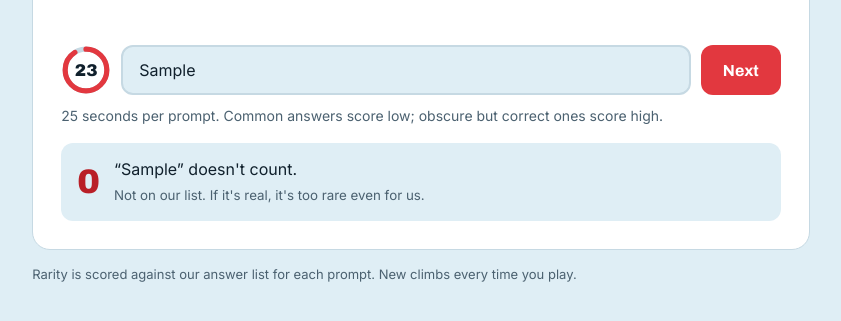
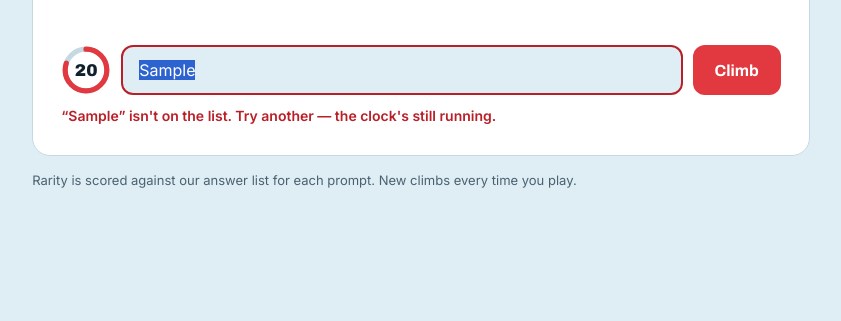
Before and after one commit to AustinBirchall/rareair, a plain HTML site: page index.html in a window 1280 px wide. Both pictures are taken after typing "Sample" into the empty fields and a click on the button "Climb". Shown: the part 615-936 px from the top of the page, without its empty margins (219-1060 px from the left). After the commit the page ends 866 px from the top, so only its background shows below. Drawn offline with Linux system fonts and the light colour scheme.

Commit message:
Only accept correct answers; wrong ones shake and the clock keeps running
Co-Authored-By: Claude Opus 5.5 <noreply@anthropic.com>
Claude-Session: https://claude.ai/code/session_017JNXVhk9Yg4ZsWzmX4tUmz

```diff
--- a/index.html
+++ b/index.html
@@ -69,6 +69,10 @@ button:disabled{opacity:.55;cursor:wait}
 .tiers div{background:var(--bg);border-radius:12px;padding:10px 12px;font-size:14px}
 .tiers b{display:block;font-family:Archivo}
 .note{font-size:13px;color:var(--mut);margin-top:14px}
+@keyframes shake{0%,100%{transform:none}20%,60%{transform:translateX(-7px)}40%,80%{transform:translateX(7px)}}
+input.shake{animation:shake .35s ease;border-color:var(--red2)}
+.hint.err{color:var(--red2);font-weight:600}
+@media(prefers-reduced-motion:reduce){input.shake{animation:none}}
 @keyframes pop{from{transform:scale(.8);opacity:0}to{transform:none;opacity:1}}
 .verdict.show .pts{animation:pop .35s ease-out}
 @media(prefers-reduced-motion:reduce){.verdict.show .pts{animation:none}#climber{transition:none!important}}
@@ -178,7 +182,8 @@ function show(){
   $("dots").innerHTML=qs.map((_,k)=>`<i class="${k<i?"on":k===i?"cur":""}"></i>`).join("");
   $("rnd").textContent=`Climb #${climb} · round ${i+1} of ${ROUNDS}`;
   $("prompt").textContent="Name "+qs[i];
-  $("hint").textContent="25 seconds per prompt. Common answers score low; obscure but correct ones score high.";
+  $("hint").classList.remove("err");
+  $("hint").textContent="25 seconds per prompt. Only real answers count. Common ones score low; obscure ones score high.";
   $("ans").value="";$("ans").disabled=true;$("go").disabled=true;$("go").textContent="Climb";
   $("verdict").classList.remove("show");
   setClock(LIMIT);
@@ -201,8 +206,6 @@ function startClock(){
 }
 function stopClock(){clearInterval(timer);timer=0}
 function timeUp(){
-  const a=$("ans").value.trim();
-  if(a){answer(a);return}
   res.push({q:qs[i],a:"(out of time)",score:0});
   $("ans").disabled=true;
   $("pts").textContent="0";$("vtxt").textContent="Out of time.";$("vnote").textContent="The mountain waits for no one.";
@@ -229,8 +232,18 @@ $("f").addEventListener("submit",e=>{
   e.preventDefault();
   if($("go").textContent==="Next"){next();return}
   const ans=$("ans").value.trim();if(!ans||!timer)return;
-  stopClock();answer(ans);
+  judge(qs[i],ans).then(r=>{
+    if(!r.valid){reject(ans);return}
+    stopClock();answer(ans);
+  });
 });
+function reject(ans){
+  const box=$("ans");
+  box.classList.remove("shake");void box.offsetWidth;box.classList.add("shake");
+  $("hint").textContent=`“${ans}” isn't on the list. Try another — the clock's still running.`;
+  $("hint").classList.add("err");
+  box.select();
+}
 async function answer(ans){
   $("ans").disabled=true;$("go").disabled=true;
   try{
```
